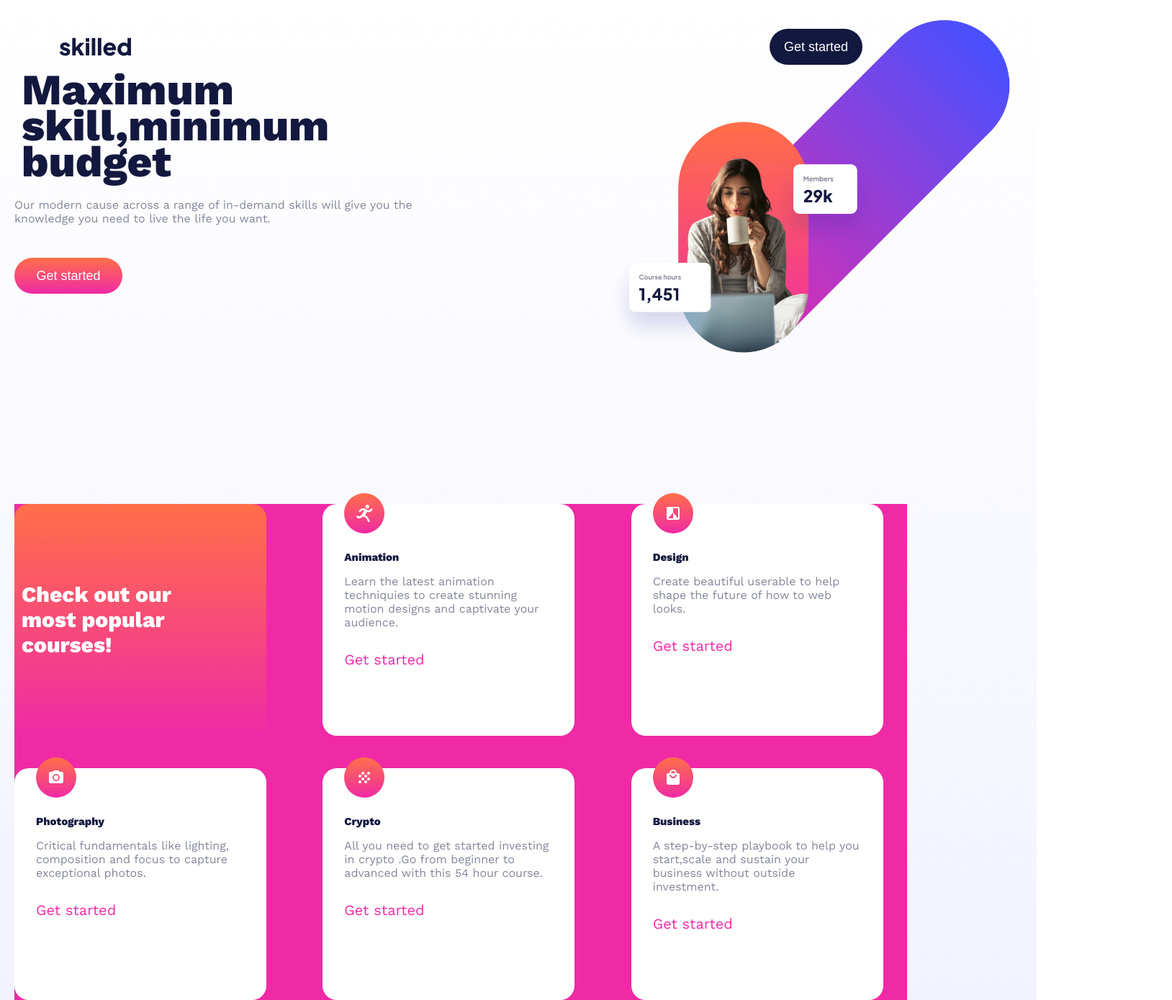
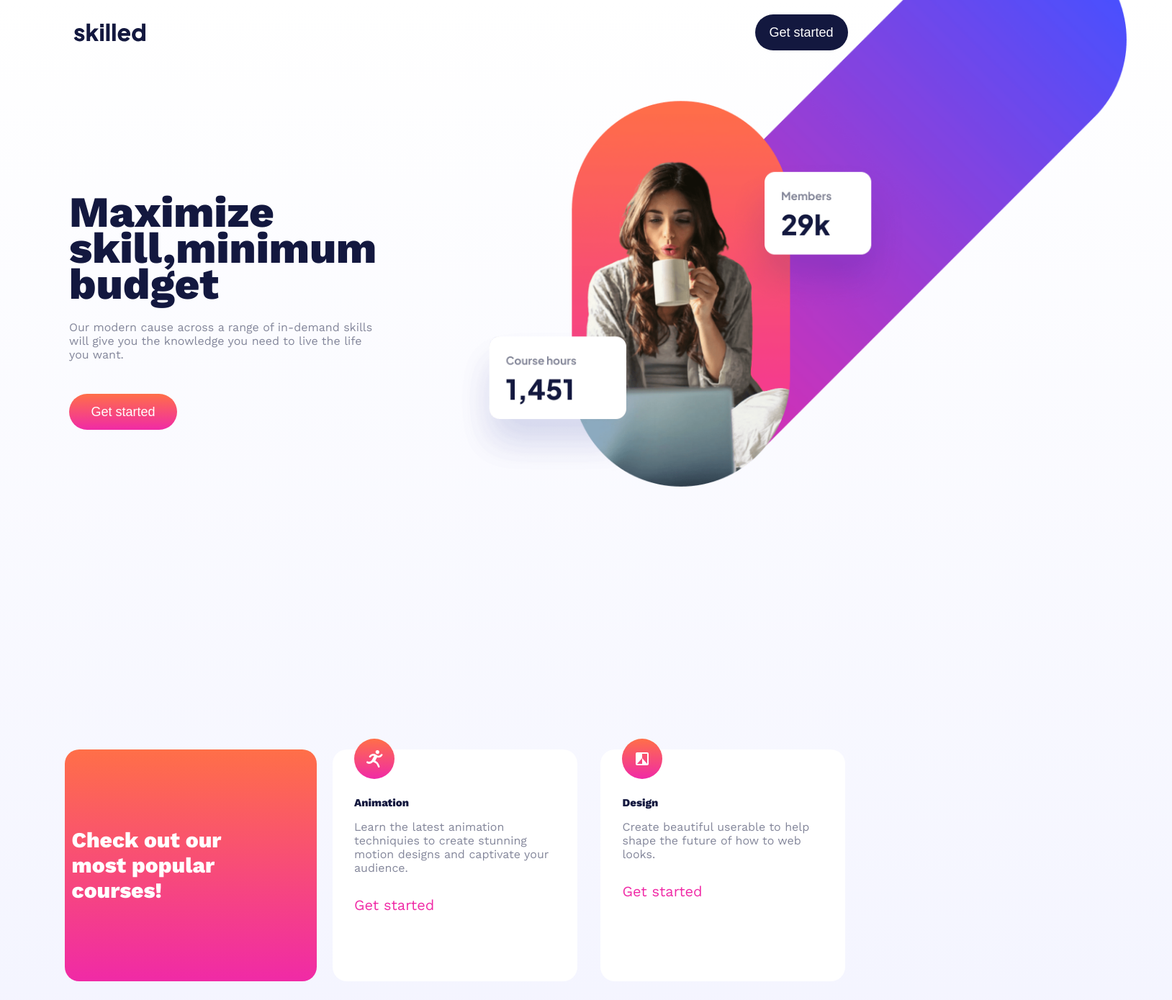
Before and after one commit to florence-manu/skilled-elearning, a plain HTML site: page index.html in a window 1280 px wide. Shown: the top 1389 px of the page at 72% size, 1628 px wide, since content can reach past the window. Drawn offline with nearby package versions, Linux system fonts and the light colour scheme.

Commit message:
adjusted the size of the image on desktops

```diff
--- a/index.html
+++ b/index.html
@@ -23,7 +23,7 @@
 
   <section class="center section-1">
     <div class="left-container">
-      <p class="h1"><span>Maximum skill,</span><span>minimum budget</span></p>
+      <p class="h1"><span>Maximize skill,</span><span>minimum budget</span></p>
        <p>
         <span>Our modern cause across a range of in-demand</span>
         <span>skills will give you the knowledge you need to live</span>
--- a/styles.css
+++ b/styles.css
@@ -6,14 +6,18 @@
 
 body{
     font-family: 'Work Sans', sans-serif;
-    padding: 20px;
     background: linear-gradient(180deg, #FFFFFF 0%, #F0F1FF 100%);
+    display: flex;
+    align-content: center;
+    flex-direction: column;
+    width: 100%;
+    overflow-x: hidden;
 }
 
 /* header */
 
 .header{
-    width: 90%;
+    width: 84%;
     margin-right: auto;
     margin-left: auto;
 }
@@ -49,6 +53,9 @@ header{
 .section-1{
     display: grid;
     grid-template-columns: 1fr;
+    width: 85%;
+    display: flex;
+    align-self: center;
 }
 
 .section-1 .left-container{
@@ -62,11 +69,12 @@ header{
     font-size: 40px;
     line-height: 50px;
     padding: 10px;
+    padding-left: 0px;
  }
 
-.left-container, .right-container{
+/* .left-container, .right-container{
     width: 100%;
-}
+} */
 
 .left-container h1{
     font-size: 30px;
@@ -101,7 +109,9 @@ header{
     grid-template-columns: 1fr;
     grid-gap: 40px;
     margin-bottom: 100px;
-    background-color: #F02AA6;
+    width: 85%;
+    align-self: center;
+
 }
 
 
@@ -167,6 +177,9 @@ footer{
     justify-content: space-between;
     align-items: center;
     padding: 20px;
+    width: 90%;
+    align-self: center;
+
 }
 
 .footer-button{
@@ -260,21 +273,47 @@ footer{
 /*  media queries Laptop and desktop*/
 
 @media screen and (min-width: 769px) {
+
     .header-button{
         height: 50px;
         font-size: 18px;
     }
+
     .h1{
         font-size: 60px;
         font-style: normal;
+    }
+
+  .section-1 {
+    align-items: center;
+  }
+
+  .left-container{
+    height: 70vh;
+    display: flex;
+    flex-direction: column;
+  }
+
+    .deskstop-img{
+        display: initial;
+        position: relative;
+        right: -50px;
+        top: -280px;
+    }
+
+    .right-container > img {
+        width: 1000px;
     }
     .section-button{
         height: 50px;
         font-size: 18px;
     }
      .section-2{
+        width: 100%;
+        padding: 0 7% 0 7%;
         grid-template-columns: 1fr 1fr 1fr;
-    }
+        column-gap: 1.5%;
+        }
 
     p{
         font-size: 16px;
@@ -291,7 +330,7 @@ footer{
     }
 
     .item{
-        width: 350px;
+        width: 340px;
         height: 322px;
         padding-top:50px ;
     }
@@ -309,12 +348,6 @@ footer{
        top: -65px;
     }
 
-    .deskstop-img{
-        display: initial;
-        position: relative;
-        left: 180px;
-        bottom: 150px;
-    }
 
     .mobile-img, .tablet-img{
         display: none;
```
